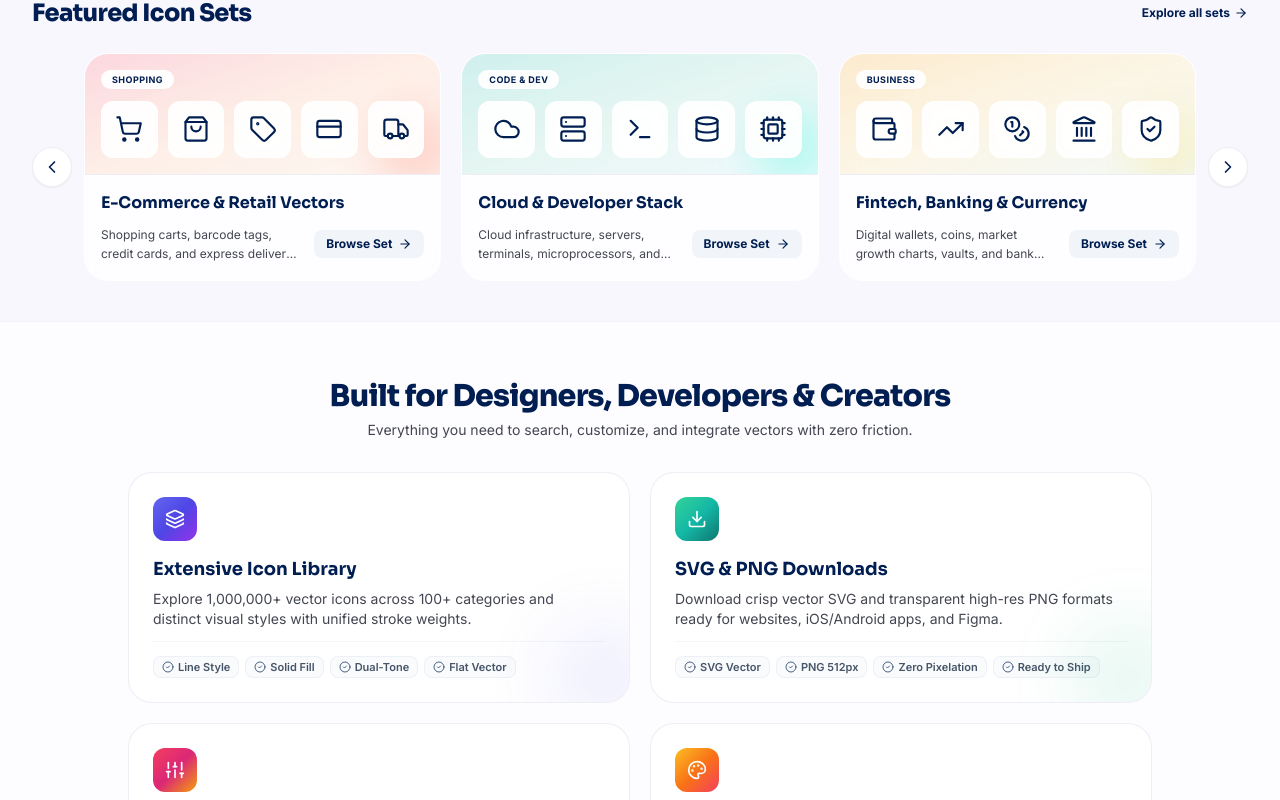
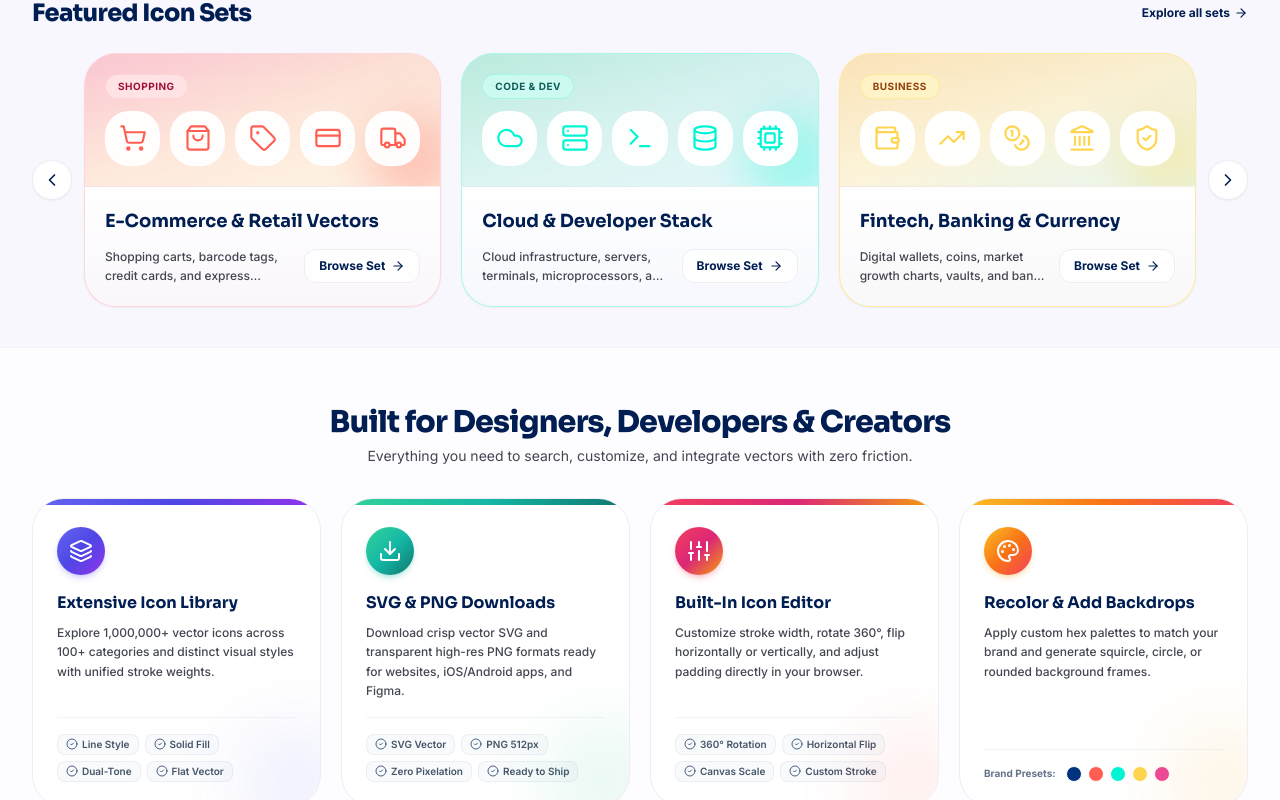
Before and after one commit to PLALITHKUMARSUTHAR/iconsuniverse, a React (Vite) app in the folder client/: page / in a window 1280 px wide. Shown: the part 1060-1860 px from the top of the page. Built offline with nearby package versions, Linux system fonts and the light colour scheme; no server answers.

Commit message:
Update colors of featured icon sets, switch built-for-designers to 4-column layout, optimize live preview speed, dynamically filter shape buttons by category, and remove license from filters and footer brand text

```diff
--- a/client/src/components/common/Footer.jsx
+++ b/client/src/components/common/Footer.jsx
@@ -68,9 +68,6 @@ const Footer = ({ collapsible = false, exploreCategoriesSlot = null }) => {
                   Icons<span className="text-landing-vibrant-coral">Universe</span>
                 </span>
               </Link>
-              <p className="text-xs text-white/80 leading-relaxed">
-                Clean vector icons with in-browser recoloring and Google Drive synchronization.
-              </p>
             </div>
 
             {/* Content */}
--- a/client/src/components/landing/FeatureGrid.jsx
+++ b/client/src/components/landing/FeatureGrid.jsx
@@ -68,51 +68,56 @@ const FeatureGrid = () => {
           </p>
         </div>
 
-        {/* 4 Unique High-Impact Feature Boxes (Modern Horizontal-Flex Layout) */}
-        <div className="grid grid-cols-1 md:grid-cols-2 gap-4 sm:gap-5 max-w-5xl mx-auto">
+        {/* 4 Unique High-Impact Feature Boxes (Modern 4-Column Responsive Layout) */}
+        <div className="grid grid-cols-1 sm:grid-cols-2 lg:grid-cols-4 gap-4 sm:gap-5">
           {coreFeatures.map((feat) => {
             const IconComp = feat.icon;
             return (
               <div
                 key={feat.title}
-                className="group relative rounded-2xl p-5 sm:p-6 bg-white border border-landing-surface-container/90 shadow-2xs hover:shadow-md hover:border-landing-primary/30 transition-all duration-200 flex flex-col justify-between overflow-hidden"
+                className="group relative rounded-3xl p-5 sm:p-6 bg-white border border-landing-surface-container shadow-xs hover:shadow-xl hover:border-landing-primary/30 transition-all duration-300 flex flex-col justify-between overflow-hidden transform hover:-translate-y-1"
               >
+                {/* Top Accent Gradient Bar */}
+                <div
+                  className={`absolute top-0 left-0 right-0 h-1.5 bg-gradient-to-r ${feat.gradient}`}
+                />
+
                 <div>
-                  {/* Top Row: Icon Badge */}
-                  <div className="flex items-center justify-between mb-3.5">
+                  {/* Icon Badge with Glow */}
+                  <div className="flex items-center justify-between mb-4 pt-1">
                     <div
-                      className={`w-11 h-11 rounded-xl bg-gradient-to-br ${feat.gradient} text-white flex items-center justify-center shadow-xs ${feat.glow} group-hover:scale-105 transition-transform duration-200`}
+                      className={`w-12 h-12 rounded-2xl bg-gradient-to-br ${feat.gradient} text-white flex items-center justify-center shadow-md ${feat.glow} group-hover:scale-110 transition-transform duration-300`}
                     >
-                      <IconComp className="w-5 h-5" />
+                      <IconComp className="w-6 h-6" />
                     </div>
                   </div>
 
                   {/* Title & Description */}
-                  <h3 className="text-base sm:text-lg font-bold font-heading text-landing-primary group-hover:text-landing-vibrant-coral transition-colors mb-1.5">
+                  <h3 className="text-base font-bold font-heading text-landing-primary group-hover:text-landing-vibrant-coral transition-colors mb-2">
                     {feat.title}
                   </h3>
-                  <p className="text-xs sm:text-sm text-landing-on-surface-variant leading-relaxed">
+                  <p className="text-xs text-landing-on-surface-variant leading-relaxed font-medium">
                     {feat.description}
                   </p>
                 </div>
 
-                {/* Unique Mini Visual Demonstration Element */}
-                <div className="pt-3.5 mt-3 border-t border-slate-100/90 flex items-center justify-between">
+                {/* Bottom Demonstration Element */}
+                <div className="pt-4 mt-4 border-t border-slate-100 flex flex-col gap-2">
                   {feat.previewChips ? (
                     <div className="flex flex-wrap gap-1.5">
                       {feat.previewChips.map((chip) => (
                         <span
                           key={chip}
-                          className="inline-flex items-center gap-1 text-[11px] font-semibold text-slate-600 bg-slate-50/80 border border-slate-200/50 px-2 py-0.5 rounded-lg"
+                          className="inline-flex items-center gap-1 text-[10px] font-semibold text-slate-600 bg-slate-50 border border-slate-200/60 px-2 py-0.5 rounded-lg"
                         >
-                          <CheckCircle2 className="w-3 h-3 text-landing-primary/70" />
+                          <CheckCircle2 className="w-3 h-3 text-landing-primary/70 shrink-0" />
                           <span>{chip}</span>
                         </span>
                       ))}
                     </div>
                   ) : (
                     <div className="flex items-center gap-1.5">
-                      <span className="text-[11px] font-semibold text-slate-500 mr-1">Brand Presets:</span>
+                      <span className="text-[10px] font-bold text-slate-500 mr-1">Brand Presets:</span>
                       {feat.colorSwatches.map((col) => (
                         <div
                           key={col}
@@ -127,7 +132,7 @@ const FeatureGrid = () => {
 
                 {/* Subtle Hover Gradient Accent Glow */}
                 <div
-                  className="absolute -right-6 -bottom-6 w-24 h-24 rounded-full blur-2xl opacity-15 pointer-events-none group-hover:opacity-30 transition-opacity"
+                  className="absolute -right-6 -bottom-6 w-24 h-24 rounded-full blur-2xl opacity-15 pointer-events-none group-hover:opacity-35 transition-opacity"
                   style={{ backgroundColor: feat.accentColor }}
                 />
               </div>
--- a/client/src/components/landing/TrendingPacks.jsx
+++ b/client/src/components/landing/TrendingPacks.jsx
@@ -44,7 +44,11 @@ const curatedRealPacks = [
     description: 'Shopping carts, barcode tags, credit cards, and express delivery tracking.',
     categoryName: 'Shopping',
     categorySlug: 'shopping',
-    gradient: 'from-rose-500/20 via-orange-500/10 to-amber-500/5',
+    gradient: 'from-rose-500/25 via-orange-500/15 to-amber-500/10',
+    cardBg: 'bg-gradient-to-b from-rose-50/60 via-white to-orange-50/20',
+    borderColor: 'border-rose-200/80 hover:border-rose-400/80',
+    tagBg: 'bg-rose-100/90 text-rose-800 border-rose-200/80',
+    btnHover: 'group-hover:bg-rose-600 group-hover:text-white',
     accentColor: '#FF5F52',
     icons: [
       { comp: ShoppingCart, label: 'Cart' },
@@ -60,7 +64,11 @@ const curatedRealPacks = [
     description: 'Cloud infrastructure, servers, terminals, microprocessors, and databases.',
     categoryName: 'Code & Dev',
     categorySlug: 'code',
-    gradient: 'from-teal-500/20 via-emerald-500/10 to-cyan-500/5',
+    gradient: 'from-emerald-500/25 via-teal-500/15 to-cyan-500/10',
+    cardBg: 'bg-gradient-to-b from-teal-50/60 via-white to-cyan-50/20',
+    borderColor: 'border-teal-200/80 hover:border-teal-400/80',
+    tagBg: 'bg-teal-100/90 text-teal-800 border-teal-200/80',
+    btnHover: 'group-hover:bg-teal-600 group-hover:text-white',
     accentColor: '#00F5D4',
     icons: [
       { comp: Cloud, label: 'Cloud' },
@@ -76,7 +84,11 @@ const curatedRealPacks = [
     description: 'Digital wallets, coins, market growth charts, vaults, and bank security.',
     categoryName: 'Business',
     categorySlug: 'business',
-    gradient: 'from-amber-500/20 via-yellow-500/10 to-emerald-500/5',
+    gradient: 'from-amber-500/25 via-yellow-500/15 to-emerald-500/10',
+    cardBg: 'bg-gradient-to-b from-amber-50/60 via-white to-yellow-50/20',
+    borderColor: 'border-amber-200/80 hover:border-amber-400/80',
+    tagBg: 'bg-amber-100/90 text-amber-800 border-amber-200/80',
+    btnHover: 'group-hover:bg-amber-600 group-hover:text-white',
     accentColor: '#FFD54F',
     icons: [
       { comp: Wallet, label: 'Wallet' },
@@ -92,7 +104,11 @@ const curatedRealPacks = [
     description: 'Chat bubbles, paper planes, profiles, notifications, and engagement badges.',
     categoryName: 'Social',
     categorySlug: 'social',
-    gradient: 'from-indigo-500/20 via-purple-500/10 to-pink-500/5',
+    gradient: 'from-indigo-500/25 via-purple-500/15 to-pink-500/10',
+    cardBg: 'bg-gradient-to-b from-indigo-50/60 via-white to-purple-50/20',
+    borderColor: 'border-indigo-200/80 hover:border-indigo-400/80',
+    tagBg: 'bg-indigo-100/90 text-indigo-800 border-indigo-200/80',
+    btnHover: 'group-hover:bg-indigo-600 group-hover:text-white',
     accentColor: '#6366f1',
     icons: [
       { comp: MessageCircle, label: 'Chat' },
@@ -108,7 +124,11 @@ const curatedRealPacks = [
     description: 'Cameras, film reels, sliders, digital palettes, and vector design pens.',
     categoryName: 'Media',
     categorySlug: 'media',
-    gradient: 'from-purple-500/20 via-fuchsia-500/10 to-rose-500/5',
+    gradient: 'from-purple-500/25 via-fuchsia-500/15 to-rose-500/10',
+    cardBg: 'bg-gradient-to-b from-purple-50/60 via-white to-pink-50/20',
+    borderColor: 'border-purple-200/80 hover:border-purple-400/80',
+    tagBg: 'bg-purple-100/90 text-purple-800 border-purple-200/80',
+    btnHover: 'group-hover:bg-purple-600 group-hover:text-white',
     accentColor: '#8b5cf6',
     icons: [
       { comp: Palette, label: 'Color' },
@@ -124,7 +144,11 @@ const curatedRealPacks = [
     description: 'Map pins, flight vectors, compasses, world globes, and trip routes.',
     categoryName: 'Transport',
     categorySlug: 'transport',
-    gradient: 'from-sky-500/20 via-cyan-500/10 to-indigo-500/5',
+    gradient: 'from-sky-500/25 via-cyan-500/15 to-indigo-500/10',
+    cardBg: 'bg-gradient-to-b from-sky-50/60 via-white to-blue-50/20',
+    borderColor: 'border-sky-200/80 hover:border-sky-400/80',
+    tagBg: 'bg-sky-100/90 text-sky-800 border-sky-200/80',
+    btnHover: 'group-hover:bg-sky-600 group-hover:text-white',
     accentColor: '#0ea5e9',
     icons: [
       { comp: MapPin, label: 'Pin' },
@@ -215,15 +239,15 @@ const TrendingPacks = () => {
               <Link
                 key={pack.slug}
                 to={`/search?category=${pack.categorySlug || 'all'}`}
-                className="group rounded-2xl glass-landing bg-white border border-landing-surface-container shadow-xs hover:shadow-lg hover:border-landing-primary/20 transition-all duration-200 overflow-hidden flex flex-col cursor-pointer"
+                className={`group rounded-3xl ${pack.cardBg || 'bg-white'} border ${pack.borderColor || 'border-landing-surface-container'} shadow-sm hover:shadow-xl transition-all duration-300 overflow-hidden flex flex-col cursor-pointer transform hover:-translate-y-1`}
               >
                 {/* Prominent Icon Showcase Tab */}
                 <div
-                  className={`relative w-full bg-gradient-to-br ${pack.gradient} border-b border-landing-surface-container p-3.5 sm:p-4 flex flex-col justify-between overflow-hidden`}
+                  className={`relative w-full bg-gradient-to-br ${pack.gradient} border-b border-landing-surface-container/60 p-4 sm:p-5 flex flex-col justify-between overflow-hidden`}
                 >
                   {/* Category Tag Only (Vector Icons text removed) */}
                   <div className="flex items-center justify-between z-10 mb-3">
-                    <span className="px-2.5 py-0.5 rounded-full bg-white/95 backdrop-blur-md text-[9px] font-extrabold text-landing-primary shadow-2xs border border-white/80 uppercase tracking-wider">
+                    <span className={`px-3 py-1 rounded-full text-[10px] font-extrabold shadow-2xs border uppercase tracking-wider ${pack.tagBg || 'bg-white/95 text-landing-primary border-white/80'}`}>
                       {pack.categoryName || 'Vector Set'}
                     </span>
                   </div>
@@ -235,12 +259,12 @@ const TrendingPacks = () => {
                       return (
                         <div
                           key={ic.label || i}
-                          className="aspect-square rounded-xl bg-white/95 backdrop-blur-md border border-white/90 shadow-2xs flex flex-col items-center justify-center p-1.5 group-hover:border-landing-primary/20 group-hover:scale-105 transition-all duration-200"
+                          className="aspect-square rounded-2xl bg-white/95 backdrop-blur-md border border-white/90 shadow-2xs flex flex-col items-center justify-center p-1.5 group-hover:scale-105 transition-all duration-200"
                           title={ic.label}
                         >
                           <Comp
-                            className="w-6 h-6 sm:w-7 sm:h-7 text-[#001e52] group-hover:scale-110 transition-transform"
-                            style={{ strokeWidth: 1.85 }}
+                            className="w-6 h-6 sm:w-7 sm:h-7 group-hover:scale-110 transition-transform"
+                            style={{ color: pack.accentColor || '#001e52', strokeWidth: 1.85 }}
                           />
                         </div>
                       );
@@ -249,23 +273,23 @@ const TrendingPacks = () => {
 
                   {/* Subtle Decorative Backdrop Element */}
                   <div
-                    className="absolute -right-4 -bottom-4 w-20 h-20 rounded-full blur-xl opacity-25 pointer-events-none"
+                    className="absolute -right-6 -bottom-6 w-24 h-24 rounded-full blur-xl opacity-30 pointer-events-none"
                     style={{ backgroundColor: pack.accentColor }}
                   />
                 </div>
 
                 {/* Content Body: Title, and Description with Browse Set button on the right */}
-                <div className="p-4 flex flex-col gap-2 flex-1 justify-between">
-                  <h3 className="text-sm sm:text-base font-bold font-heading text-landing-primary group-hover:text-landing-vibrant-coral transition-colors line-clamp-1">
+                <div className="p-5 flex flex-col gap-2.5 flex-1 justify-between">
+                  <h3 className="text-base sm:text-lg font-bold font-heading text-landing-primary group-hover:text-landing-vibrant-coral transition-colors line-clamp-1">
                     {pack.title}
                   </h3>
 
                   <div className="flex items-center justify-between gap-3 pt-0.5">
-                    <p className="text-xs text-landing-on-surface-variant line-clamp-2 leading-relaxed flex-1">
+                    <p className="text-xs text-landing-on-surface-variant line-clamp-2 leading-relaxed flex-1 font-medium">
                       {pack.description}
                     </p>
 
-                    <span className="inline-flex items-center gap-1.5 text-xs font-bold text-landing-primary bg-slate-100 group-hover:bg-[#001e52] group-hover:text-white px-3 py-1.5 rounded-lg shrink-0 transition-colors shadow-2xs">
+                    <span className={`inline-flex items-center gap-1.5 text-xs font-bold text-landing-primary bg-white/90 border border-landing-surface-container ${pack.btnHover || 'group-hover:bg-[#001e52] group-hover:text-white'} px-3.5 py-2 rounded-xl shrink-0 transition-all duration-200 shadow-2xs`}>
                       <span>Browse Set</span>
                       <ArrowRight className="w-3.5 h-3.5 group-hover:translate-x-0.5 transition-transform" />
                     </span>
```
Also changed, not shown: client/src/components/icons/IconFilters.jsx (+15 -39 lines), client/src/components/landing/CategoryGrid.jsx (+12 -0 lines), client/src/pages/SearchResultsPage.jsx (+14 -3 lines), 1 other file (tests, documents, lock files or other folders).
